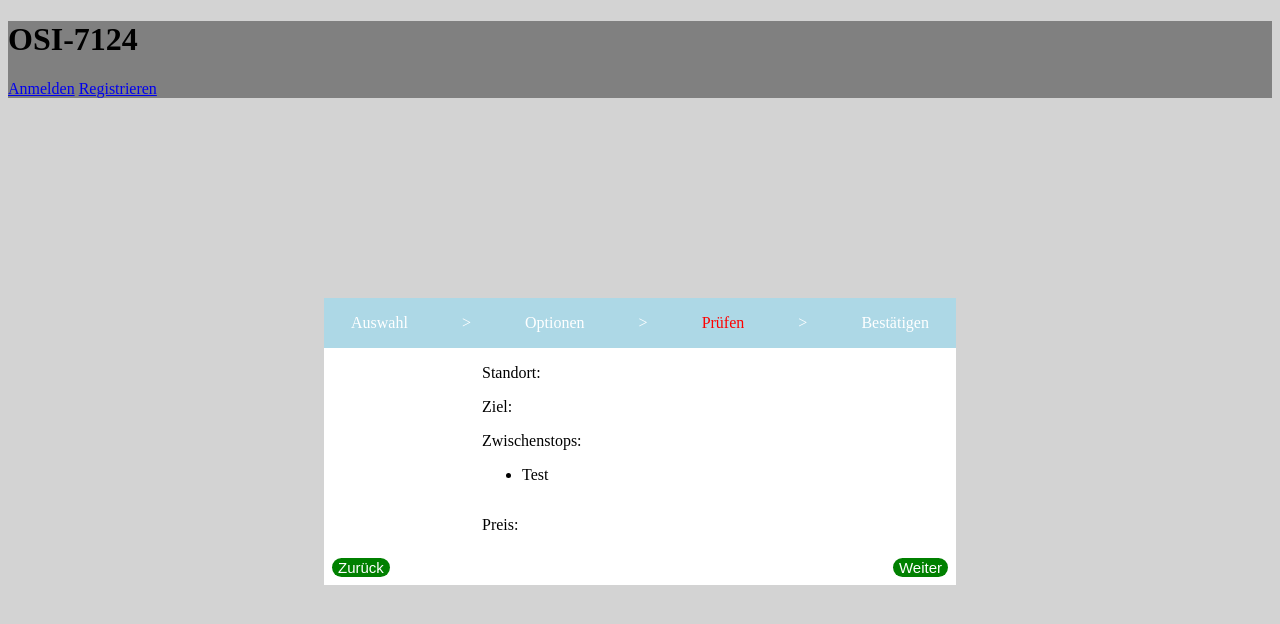
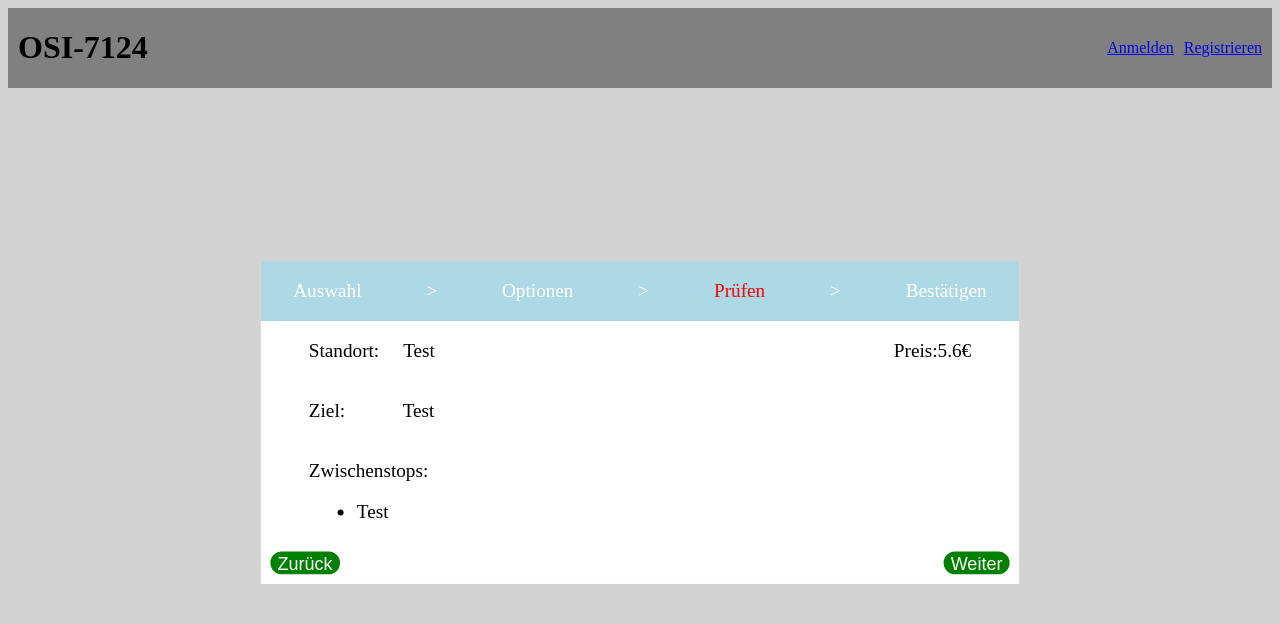
Before and after one commit to Auwibana/OSI-7124, a plain HTML site: page order.html in a window 1280 px wide. Both pictures are taken after a click on the element "Prüfen". Drawn offline with Linux system fonts and the light colour scheme.

Commit message:
css changes

```diff
--- a/css/order.css
+++ b/css/order.css
@@ -4,6 +4,24 @@ header {
 
 body {
     background-color: lightgrey;
+}
+
+.header {
+	display: flex;
+	flex-direction: row;
+	justify-content: space-between;;
+	align-self: center;
+	margin-left: 10px;
+}
+
+.regist_anmeld {
+	display: flex;
+	align-self: center;
+}
+
+#register {
+	margin-left: 10px;
+	margin-right: 10px;
 }
 
 .progressframe{
@@ -25,6 +43,7 @@ body {
     width: 50%;
     height: 100%;
 	background-color: white;
+	transform: scale(1.2);
 }
 
 .buttons {
@@ -86,6 +105,8 @@ body {
 	align-items: center;
 	align-self: left;
 	margin-left: 25%;
+	margin-top: 10px;
+	margin-bottom: 10px;
 }
 
 .ziel {
@@ -93,6 +114,7 @@ body {
 	align-items: center;
 	align-self: left;
 	margin-left: 25%;
+	margin-bottom: 10px;
 }
 
 .zeit {
@@ -100,6 +122,7 @@ body {
 	align-items: center;
 	align-self: left;
 	margin-left: 25%;
+	margin-bottom: 10px;
 }
 
 .icon_button {
@@ -144,7 +167,44 @@ body {
 	display: flex;
 	flex-direction: column;
 	justify-content: space-between;
-	margin-left: 25%;
+}
+
+.standort_p {
+	display: flex;
+	margin-left: 40px;
+}
+
+#standort_p {
+	margin-left: 20px;
+}
+
+.ziel_p {
+	display: flex;
+	margin-left: 40px;
+}
+
+#ziel_p {
+	margin-left: 48px;
+}
+
+.zwischenstops_p {
+	margin-left: 40px;
+}
+
+.preis_p {
+	display: flex;
+	justify-content: space-between;;
+	margin-right: 40px;
+}
+
+#preis_p {
+	margin-left: 20px;
+}
+
+.preis_standort {
+	display: flex;
+	flex-direction: row;
+	justify-content: space-between;
 }
 
 .autotyp {
--- a/order.html
+++ b/order.html
@@ -8,10 +8,14 @@
     </head>
     <body>
         <header>
-            <h1 id="logo">OSI-7124</h1>
-            <a href="#"><span>Anmelden</span></a>
-            <a href="#"><span>Registrieren</span></a>
-        </header>
+			<div class="header">
+        	    <h1 id="logo">OSI-7124</h1>
+				<div class="regist_anmeld">
+        		    <a href="#"><span id="anmelden">Anmelden</span></a>
+            		<a href="#"><span id="register">Registrieren</span></a>
+				</div>
+			</div>
+		</header>
         <div class="orderframe">
             <div class="progressframe">
                 <p id="p_auswahl" onclick="auswahl_pressed()">Auswahl</p>
@@ -84,13 +88,19 @@
                 <div class="prufen" id="prufen">
                     <div class="input">
                         <div class="auswahl_p">
-                            <div class="standort_p">
-                                <p>Standort: </p>
-                                <p id="standort_p"></p>
-                            </div>
+							<div class="preis_standort">
+	                            <div class="standort_p">
+	                                <p>Standort: </p>
+	                                <p id="standort_p">Test</p>
+	                            </div>
+								<div class="preis_p">
+		                            <p>Preis:</p>
+		                            <p id="preis_p<">5.6€</p>
+		                        </div>
+							</div>
                             <div class="ziel_p">
                                 <p>Ziel: </p>
-                                <p id="ziel_p"></p>
+                                <p id="ziel_p">Test</p>
                             </div>
                             <div class="zwischenstops_p">
                                 <p>Zwischenstops:</p>
@@ -98,10 +108,6 @@
                                     <li>Test</li>
                                 </ul>
                             </div>
-                        </div>
-                        <div class="preis_p">
-                            <p>Preis:</p>
-                            <p id="preis"></p>
                         </div>
                         <div class="zwischenstops_p">
 
```
